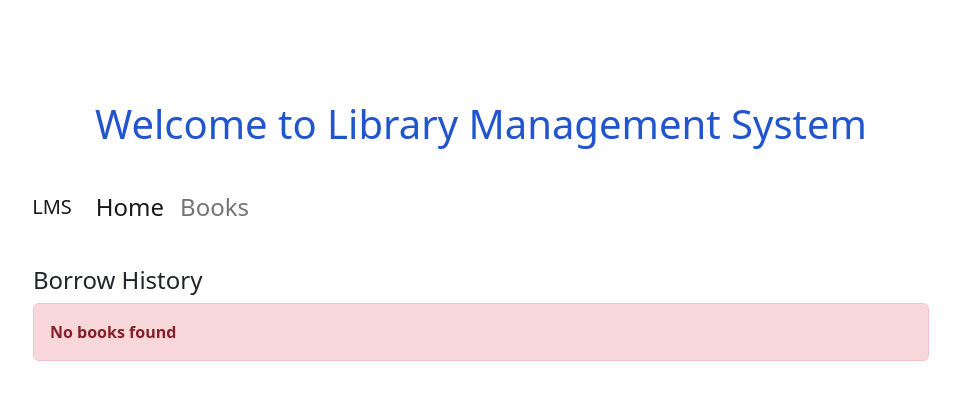
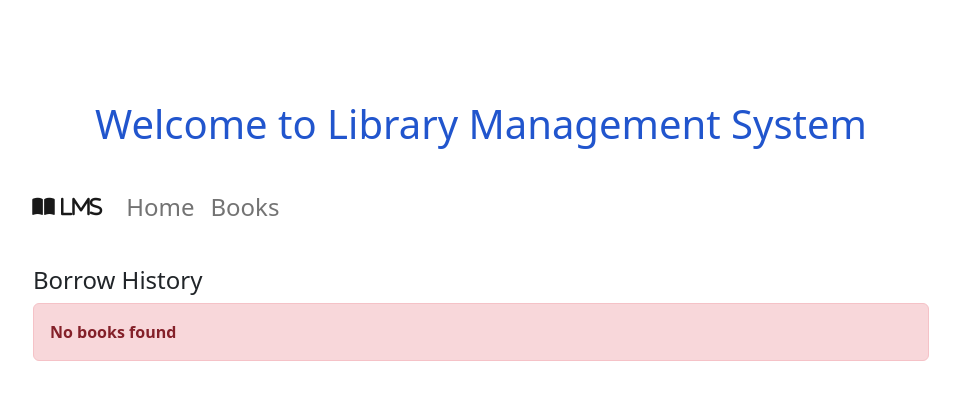
Before and after one commit to kb1337/lms, a Flask app: page / in a window 1280 px wide. Shown: the top 420 px of the page, without its empty margins (159-1119 px from the left). Run offline with Flask 2, Linux system fonts and the light colour scheme; some libraries are stand-ins or nearby versions.

Commit message:
Update navbar icon

```diff
--- a/templates/_navbar.html
+++ b/templates/_navbar.html
@@ -1,13 +1,17 @@
 <nav class="navbar navbar-expand-lg">
   <div class="container-fluid">
-    <a class="navbar-brand" href="/">LMS</a>
+    <a class="navbar-brand" href="/">
+      <i class="fa-solid fa-book-open">
+        <span>LMS</span>
+      </i>
+    </a>
     <button class="navbar-toggler" type="button" data-bs-toggle="collapse" data-bs-target="#navbarText" aria-controls="navbarText" aria-expanded="false" aria-label="Toggle navigation">
       <span class="navbar-toggler-icon"></span>
     </button>
     <div class="collapse navbar-collapse" id="navbarText">
       <ul class="navbar-nav me-auto mb-2 mb-lg-0">
         <li class="nav-item">
-          <a class="nav-link active" aria-current="page" href="/">Home</a>
+          <a class="nav-link" aria-current="page" href="/">Home</a>
         </li>
         <li class="nav-item">
           <a class="nav-link" href="/books">Books</a>
```
